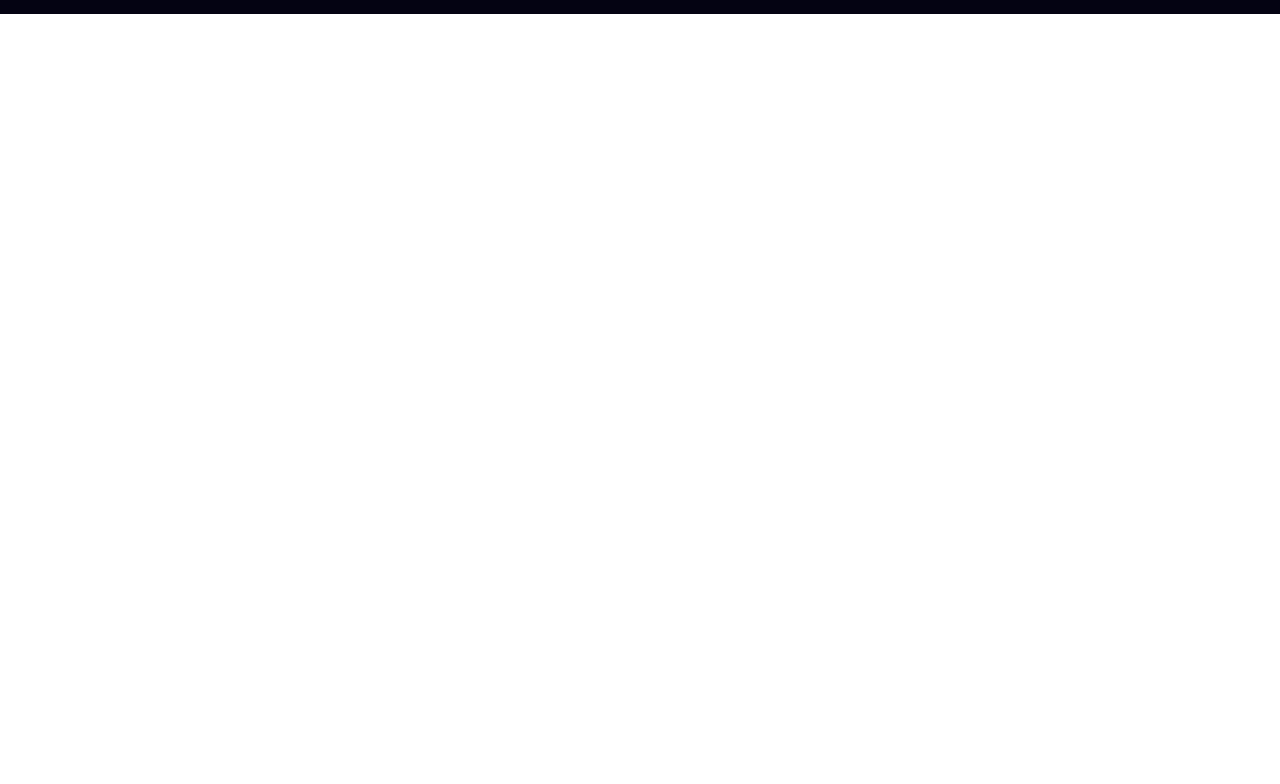
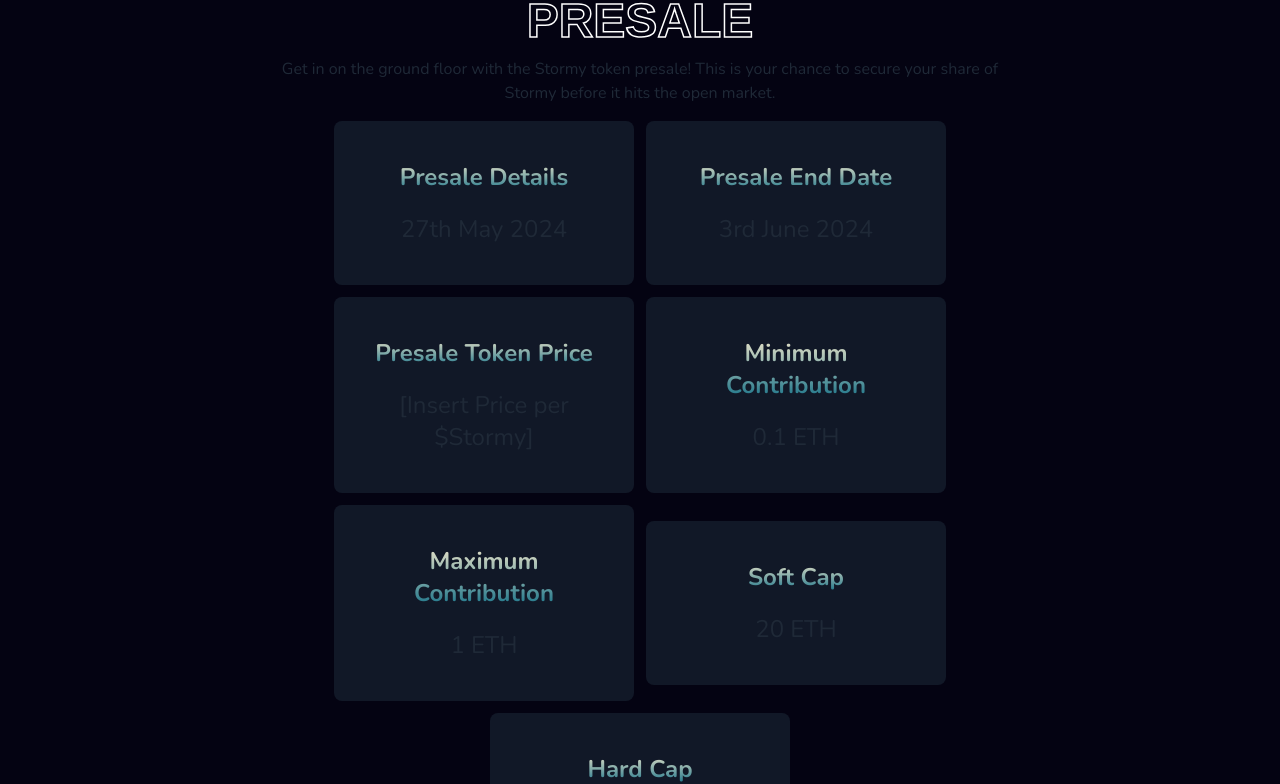
Before and after one commit to yhoungdev/pepe-meme, a React (Vite) app: page / in a window 1280 px wide. Shown: the part 3896-4680 px from the top of the page. Before the commit the page ends 3910 px from the top, so only its background shows below. Built offline with nearby package versions, Linux system fonts and the light colour scheme; a web font is replaced by a local one.

Commit message:
update presale

```diff
--- /dev/null
+++ b/src/components/sections/presale.tsx
@@ -0,0 +1,70 @@
+import React from 'react'
+
+
+const presaleData = [
+    {
+        title: 'Presale Details',
+        date: '27th May 2024'
+    },
+    {
+        title: 'Presale End Date',
+        date: '3rd June 2024'
+    },
+    {
+        title: 'Presale Token Price',
+        date: '[Insert Price per $Stormy]'
+    },
+    {
+        title: 'Minimum Contribution',
+        date: '0.1 ETH'
+    },
+    {
+        title: 'Maximum Contribution',
+        date: '1 ETH'
+    },
+    {
+        title: 'Soft Cap',
+        date: '20 ETH'
+    },
+    {
+        title: 'Hard Cap',
+        date: '100 ETH'
+    }
+];
+
+const Presale = () => {
+  return (
+    <div className="container">
+    <div className="py-[5em] my-[5em]">
+      <center>
+      <h2
+        className="text-3xl md:text-5xl font-bold uppercase title_element text-center stroke-text text-transparent"
+      >
+        PRESALE
+      </h2>
+      </center>
+
+      <div className="my-3 w-full  mx-auto md:w-[60%]">
+            <p className='text-center'>
+            Get in on the ground floor with the Stormy token presale! This is your chance to secure your share of Stormy before it hits the open market.
+            </p>
+
+            <div className='flex items-center gap-3
+              flex-wrap my-4 justify-center '>
+                {
+                    presaleData.map(({ title, date }, index) => (
+                        <div key={index} className='bg-gray-900 py-[40px]
+                             px-[40px] rounded-lg w-full md:w-[300px] text-center'>
+                            <p className="text-xl md:text-2xl font-bold default-text mb-5">{title}</p>
+                            <p className="text-2xl">{date}</p>
+                        </div>
+                    ))
+                }
+            </div>
+      </div>
+    </div>
+  </div>
+  )
+}
+
+export default Presale
--- a/src/page/homepage.tsx
+++ b/src/page/homepage.tsx
@@ -6,6 +6,7 @@ import Footer from "../components/footer";
 
 import Tokenomics from "../components/sections/tokenomics";
 import RoadmapSection from "../components/sections/roadmap";
+import Presale from "../components/sections/presale";
 
 const Homepage = () => {
   return (
@@ -14,6 +15,7 @@ const Homepage = () => {
       <ActivitySection />
       <Tokenomics />
       <RoadmapSection />
+      <Presale/>
       <Footer />
     </div>
   );
```
